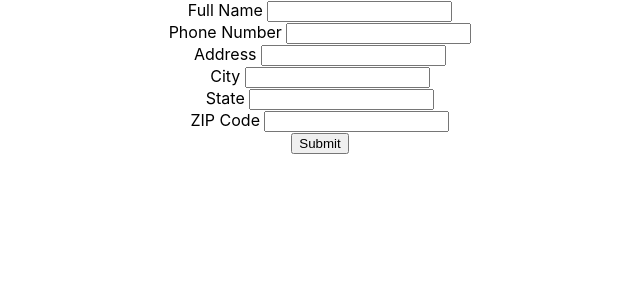
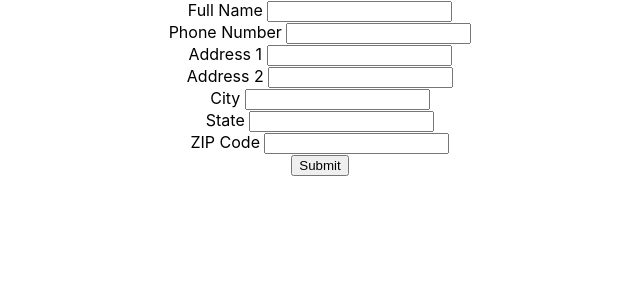
Before and after one commit to tcman2000/big-foot-shoes, a React (Create React App) app in the folder big-foot-shoes/: page /purchase/shippingEntry in a window 1280 px wide. Shown: the top 300 px of the page, without its empty margins (320-960 px from the left). Built offline with nearby package versions, Linux system fonts and the light colour scheme.

Commit message:
fixed pages not displaying saved input

```diff
--- a/big-foot-shoes/src/App.js
+++ b/big-foot-shoes/src/App.js
@@ -15,7 +15,7 @@ function App() {
 
   const [shoppingCart, setShoppingCart] = useState({
     buyQuantity: [0,0,0,0,0], cart: shoes, credit_card_number: '', expir_date: '', cvv_code: '',
-    card_holder_name: '', address_1: '', address_2: '', city: '', state: '', zip: ''
+    card_holder_name: '', address_1: '', address_2: '', city: '', state: '', zip: '', full_name: ''
   });
 
   return (
--- a/big-foot-shoes/src/components/paymentEntry.js
+++ b/big-foot-shoes/src/components/paymentEntry.js
@@ -10,6 +10,8 @@ const PaymentEntry = () => {
     const {shoppingCart, setShoppingCart} = useContext(ShoppingCartContext);
 
     const handleSubmit = (e) => {
+        console.log(shoppingCart.card_holder_name);
+        console.log(shoppingCart.credit_card_number);
         navigate('/purchase/shippingEntry');
     }
 
@@ -22,6 +24,7 @@ const PaymentEntry = () => {
                     placeholder='xxxx xxxx xxxx xxxx'
                     minLength={16}
                     maxLength={16}
+                    defaultValue={shoppingCart.credit_card_number}
                     required
                     onChange={(e) => {shoppingCart.credit_card_number = e.target.value;}}
                 /><br/>
@@ -31,6 +34,7 @@ const PaymentEntry = () => {
                     placeholder='xx/xx'
                     minLength={4}
                     maxLength={4}
+                    defaultValue={shoppingCart.expir_date}
                     required
                     onChange={(e) => {shoppingCart.expir_date = e.target.value;}}
                 /><br/>
@@ -40,6 +44,7 @@ const PaymentEntry = () => {
                     maxLength={3}
                     minLength={3}
                     placeholder='xxx'
+                    defaultValue={shoppingCart.cvv_code}
                     required
                     onChange={(e) => {shoppingCart.cvv_code = e.target.value;}}
 
@@ -47,6 +52,7 @@ const PaymentEntry = () => {
                 <label>Card Holder Name </label>
                 <input
                     type='text'
+                    defaultValue={shoppingCart.card_holder_name}
                     required
                     onChange={(e) => {shoppingCart.card_holder_name = e.target.value;}}
                 /><br/>
--- a/big-foot-shoes/src/components/purchase.js
+++ b/big-foot-shoes/src/components/purchase.js
@@ -33,6 +33,7 @@ const Purchase = () => {
                             <input
                                 type='number'
                                 min="0"
+                                defaultValue={shoe.qty}
                                 onChange={(e) => {shoe.qty = e.target.value;}}
                             />
                             <br/><br/>
--- a/big-foot-shoes/src/components/shippingEntry.js
+++ b/big-foot-shoes/src/components/shippingEntry.js
@@ -20,36 +20,49 @@ const ShippingEntry = () => {
                 <label>Full Name </label>
                 <input
                     type='text'
+                    defaultValue={shoppingCart.full_name}
                     required
                     onChange={(e) => {shoppingCart.full_name = e.target.value;}}
                 /><br/>
                 <label>Phone Number </label>
                 <input
                     type='text'
+                    defaultValue={shoppingCart.phone_number}
                     required
                     onChange={(e) => {shoppingCart.phone_number = e.target.value;}}
                 /><br/>
-                <label>Address </label>
+                <label>Address 1 </label>
                 <input
                     type='text'
+                    defaultValue={shoppingCart.address_1}
                     required
-                    onChange={(e) => {shoppingCart.address = e.target.value;}}
+                    onChange={(e) => {shoppingCart.address_1 = e.target.value;}}
+                /><br/>
+                <label>Address 2 </label>
+                <input
+                    type='text'
+                    defaultValue={shoppingCart.address_1}
+                    required
+                    onChange={(e) => {shoppingCart.address_2 = e.target.value;}}
                 /><br/>
                 <label>City </label>
                 <input
                     type='text'
+                    defaultValue={shoppingCart.city}
                     required
                     onChange={(e) => {shoppingCart.city = e.target.value;}}
                 /><br/>
                 <label>State </label>
                 <input
                     type='text'
+                    defaultValue={shoppingCart.state}
                     required
                     onChange={(e) => {shoppingCart.state = e.target.value;}}
                 /><br/>
                 <label>ZIP Code </label>
                 <input
                     type='text'
+                    defaultValue={shoppingCart.zip_code}
                     required
                     onChange={(e) => {shoppingCart.zip_code = e.target.value;}}
                 /><br/>
```
